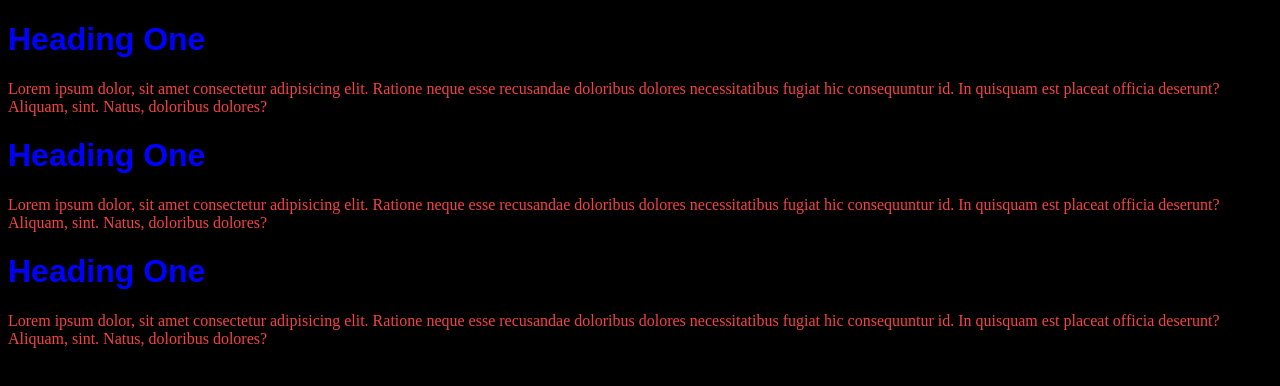
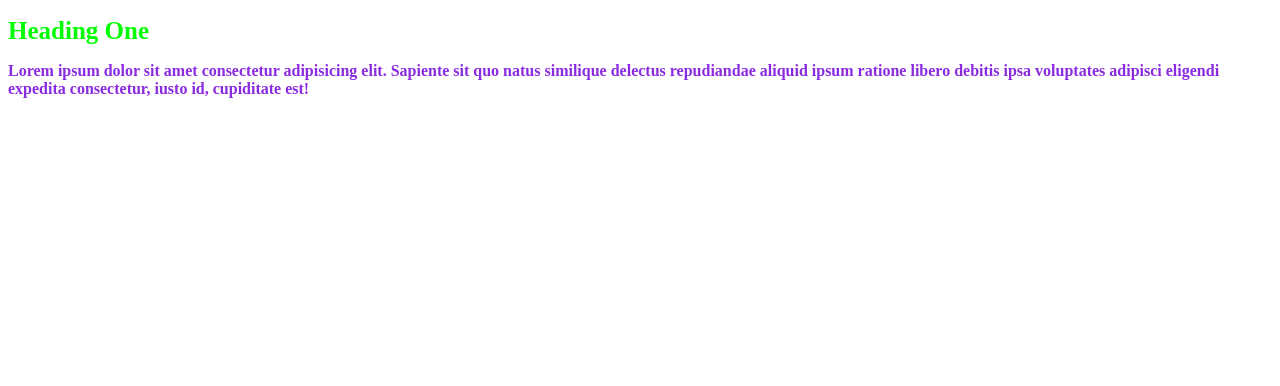
Before and after one commit to ShazamWarlock/Internship_training_projects, a plain HTML site: page index.html in a window 1280 px wide. Drawn offline with Linux system fonts and the light colour scheme.

Commit message:
element selectors and id selectors

```diff
--- a/index.html
+++ b/index.html
@@ -5,19 +5,24 @@
     <meta http-equiv="X-UA-Compatible" content="IE=edge">
     <meta name="viewport" content="width=device-width, initial-scale=1.0">
     <title>Full stack Sessions</title>
+    <style>
+        h1{
+            color:red;
+            font-size: 25px;
+        }
+        p{
+            color:blueviolet;
+            font-weight: 900;
+        }
+        #first{
+            color:lime;
+        }
+    </style>
 </head>
-<body style='background-color: black;'>
-    <h1 style='color:blue; font-family: Arial, Helvetica, sans-serif;'>Heading One</h1>
-    <p style='color:rgb(245, 66, 66);'>
-        Lorem ipsum dolor, sit amet consectetur adipisicing elit. Ratione neque esse recusandae doloribus dolores necessitatibus fugiat hic consequuntur id. In quisquam est placeat officia deserunt? Aliquam, sint. Natus, doloribus dolores?
-    </p>
-    <h1 style='color:blue; font-family: Arial, Helvetica, sans-serif;'>Heading One</h1>
-    <p style='color:rgb(245, 66, 66);font-family:Cambria, Cochin, Georgia, Times, 'Times New Roman', serif;'>
-        Lorem ipsum dolor, sit amet consectetur adipisicing elit. Ratione neque esse recusandae doloribus dolores necessitatibus fugiat hic consequuntur id. In quisquam est placeat officia deserunt? Aliquam, sint. Natus, doloribus dolores?
-    </p>
-    <h1 style='color:blue; font-family: Arial, Helvetica, sans-serif;'>Heading One</h1>
-    <p style='color:rgb(245, 66, 66);'>
-        Lorem ipsum dolor, sit amet consectetur adipisicing elit. Ratione neque esse recusandae doloribus dolores necessitatibus fugiat hic consequuntur id. In quisquam est placeat officia deserunt? Aliquam, sint. Natus, doloribus dolores?
+<body>
+    <h1 id="first">Heading One</h1>
+    <p>
+        Lorem ipsum dolor sit amet consectetur adipisicing elit. Sapiente sit quo natus similique delectus repudiandae aliquid ipsum ratione libero debitis ipsa voluptates adipisci eligendi expedita consectetur, iusto id, cupiditate est!
     </p>
 </body>
 </html>
```
